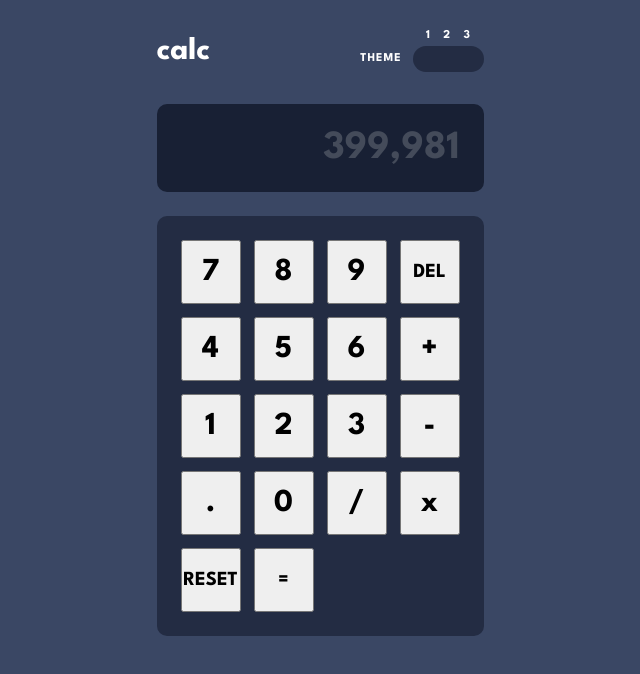
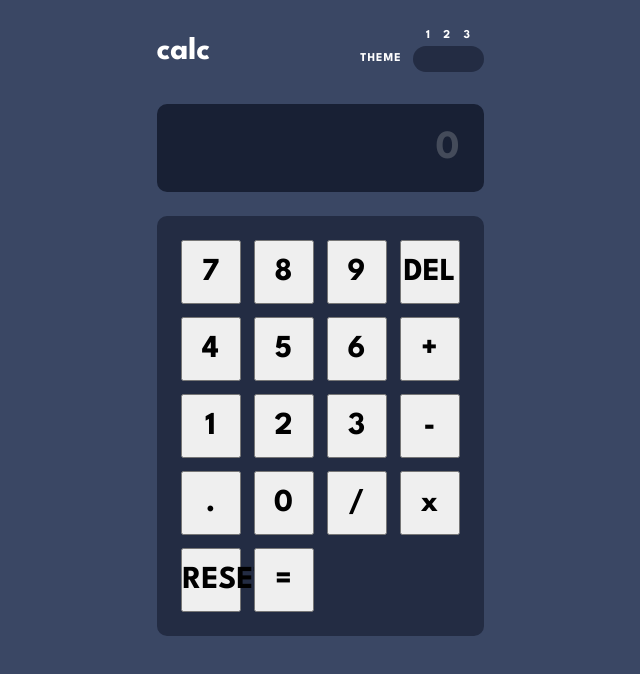
Before and after one commit to kashifawan981/calculator-app, a React (Create React App) app: page / in a window 1280 px wide. Shown: the top 674 px of the page, without its empty margins (320-960 px from the left). Built offline with nearby package versions, Linux system fonts and the light colour scheme.

Commit message:
:construction: CalcButton component created, all calc operations working, including the reset and delete buttons. this is also being displayed correctly on the screen

```diff
--- a/package.json
+++ b/package.json
@@ -6,6 +6,7 @@
     "@testing-library/jest-dom": "^5.17.0",
     "@testing-library/react": "^13.4.0",
     "@testing-library/user-event": "^13.5.0",
+    "mathjs": "^11.9.1",
     "react": "^18.2.0",
     "react-dom": "^18.2.0",
     "react-scripts": "5.0.1",
--- a/src/App.js
+++ b/src/App.js
@@ -1,15 +1,59 @@
 import style from "./App.module.css";
+
+import React, { useState } from "react";
+import * as math from "mathjs";
 
 import { CalcKeypad } from "./components/CalcKeypad/CalcKeypad";
 import { CalcScreen } from "./components/CalcScreen/CalcScreen";
 import { CalcThemes } from "./components/CalcThemes/CalcThemes";
 
 function App() {
+  const [calculation, setCalculation] = useState("");
+  const [isResultDisplayed, setIsResultDisplayed] = useState(false); // Track result display
+
+  const handleButtonClick = (value) => {
+    if (isResultDisplayed && !isNaN(value) && value !== '.') {
+      // Start a new calculation when a new number is clicked after a result
+      setCalculation(value);
+      setIsResultDisplayed(false);
+    } else {
+      // Continue calculation as usual
+      if (value === '=') {
+        try {
+          const result = math.evaluate(calculation.replace(',', '.').replace('x', '*'));
+          setCalculation(result.toString());
+          setIsResultDisplayed(true);
+        } catch (error) {
+          setCalculation('Error');
+        }
+      } else if (value === '<=') {
+        handleDelete();
+      } else if (value === 'C') {
+        handleReset();
+      } else {
+        setCalculation(calculation + value.replace(',', '.'));
+        setIsResultDisplayed(false); // Ensure new input after numbers
+      }
+    }
+  }
+
+  const handleDelete = () => {
+    setCalculation(calculation.slice(0, -1));
+  };
+
+  const handleReset = () => {
+    setCalculation("");
+  };
+
   return (
     <div className={style.page}>
       <CalcThemes />
-      <CalcScreen />
-      <CalcKeypad />
+      <CalcScreen calculation={calculation} />
+      <CalcKeypad
+        handleButtonClick={handleButtonClick}
+        handleDelete={handleDelete}
+        handleReset={handleReset}
+      />
     </div>
   );
 }
--- /dev/null
+++ b/src/components/CalcKeypad/CalcButton.jsx
@@ -0,0 +1,15 @@
+import style from "./CalcButton.module.css"
+
+import React from "react";
+
+export const CalcButton = ({ value, onClick }) => {
+  return (
+    <div >
+      <button className={style.button} onClick={() => onClick(value)}>
+        {value === "*" ? "x" : value}
+      </button>
+    </div>
+  );
+};
+
+// export default CalcButton;
--- /dev/null
+++ b/src/components/CalcKeypad/CalcButton.module.css
@@ -0,0 +1,30 @@
+/* .buttonsContainer {
+    height: 27.9rem;
+    gap: 1.3rem;
+    display: grid;
+    grid-template-columns: repeat(4, 1fr);
+    grid-template-rows: repeat(5, 1fr);
+  }
+
+  .buttonsContainer button {
+    height: 6.4rem;
+    width: 6rem;
+    font-size: 3.2rem;
+  } */
+
+  /* .buttonsContainer button:nth-of-type(4),
+  button:nth-of-type(17),
+  button:nth-of-type(18) {
+    font-size: 2rem;
+    text-transform: uppercase;
+  } */
+
+  .button {
+    height: 6.4rem;
+    width: 6rem;
+    font-size: 3.2rem;
+  }
+
+  .buttonClass {
+    background-color: red;
+  }
--- a/src/components/CalcKeypad/CalcKeypad.jsx
+++ b/src/components/CalcKeypad/CalcKeypad.jsx
@@ -1,33 +1,53 @@
 import style from "./CalcKeypad.module.css";
 
-export function CalcKeypad() {
-  const handleClick = (e) => {
-    e.preventDefault();
-    console.log("The button is clicked");
-  };
+import React from "react";
+import { CalcButton } from "./CalcButton";
+
+export const CalcKeypad = ({
+  handleButtonClick,
+  handleDelete,
+  handleReset,
+}) => {
+  const buttonValues = [
+    "7",
+    "8",
+    "9",
+    "DEL",
+    "4",
+    "5",
+    "6",
+    "+",
+    "1",
+    "2",
+    "3",
+    "-",
+    ".",
+    "0",
+    "/",
+    "*",
+    "RESET",
+    "=",
+  ];
 
   return (
-    <main className={style.keypadContainer}>
+    <div className={style.keypadContainer}>
       <div className={style.buttonsContainer}>
-        <button onClick={handleClick}>7</button>
-        <button>8</button>
-        <button>9</button>
-        <button>del</button>
-        <button>4</button>
-        <button>5</button>
-        <button>6</button>
-        <button>+</button>
-        <button>1</button>
-        <button>2</button>
-        <button>3</button>
-        <button>-</button>
-        <button>.</button>
-        <button>0</button>
-        <button>/</button>
-        <button>x</button>
-        <button>reset</button>
-        <button>=</button>
+        {buttonValues.map((value) => (
+          <CalcButton
+            key={value}
+            value={value}
+            onClick={
+              value === "RESET"
+                ? handleReset
+                : value === "DEL"
+                ? handleDelete
+                : handleButtonClick
+            }
+          />
+        ))}
       </div>
-    </main>
+    </div>
   );
-}
+};
+
+// export default CalcKeypad;
--- a/src/components/CalcKeypad/CalcKeypad.module.css
+++ b/src/components/CalcKeypad/CalcKeypad.module.css
@@ -15,7 +15,7 @@
   grid-template-rows: repeat(5, 1fr);
 }
 
-.buttonsContainer button {
+.button {
   height: 6.4rem;
   width: 6rem;
   font-size: 3.2rem;
--- a/src/components/CalcScreen/CalcScreen.jsx
+++ b/src/components/CalcScreen/CalcScreen.jsx
@@ -1,9 +1,14 @@
 import style from "./CalcScreen.module.css";
 
-export function CalcScreen() {
+import React from "react";
+
+export const CalcScreen = ({ calculation }) => {
+  const displayValue = calculation === '' ? '0' : calculation.replace('.', ',');
   return (
-    <main className={style.screenContainer}>
-      <p>399,981</p>
-    </main>
+    <div className={style.screenContainer}>
+      <div className={style.screen}>{displayValue}</div>
+    </div>
   );
-}
+};
+
+// export default CalcScreen;
--- a/src/components/CalcScreen/CalcScreen.module.css
+++ b/src/components/CalcScreen/CalcScreen.module.css
@@ -9,7 +9,9 @@
   border-radius: 1rem;
 }
 
-.screenContainer p {
+.screen {
+  background-color: unset;
+  border: unset;
   font-size: 4rem;
   margin: auto 2.4rem;
   color: var(--text1-theme1);
```
Also changed, not shown: 1 other file (tests, documents, lock files or other folders).
